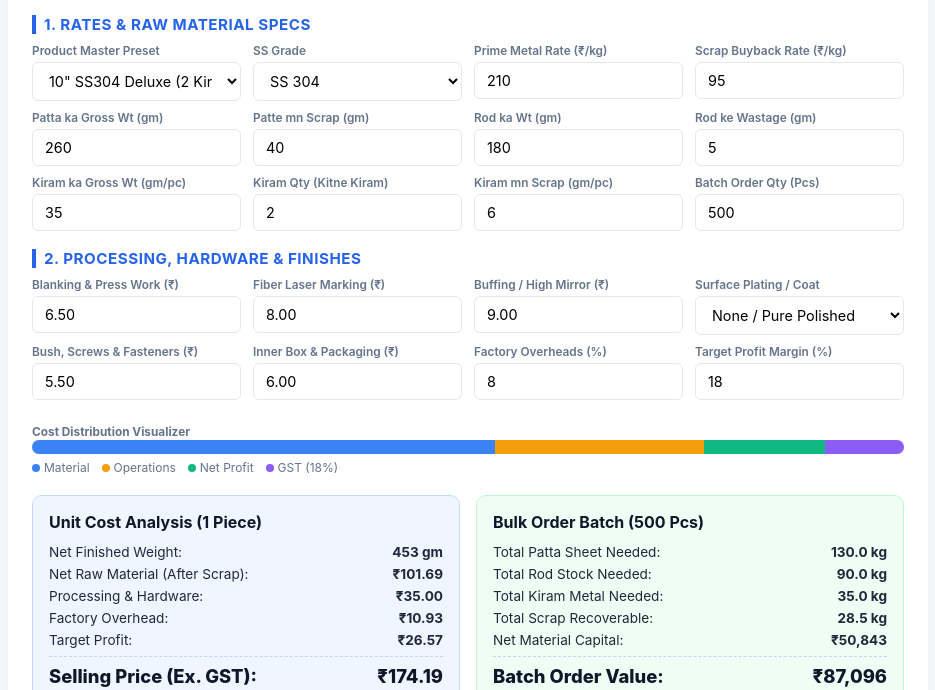
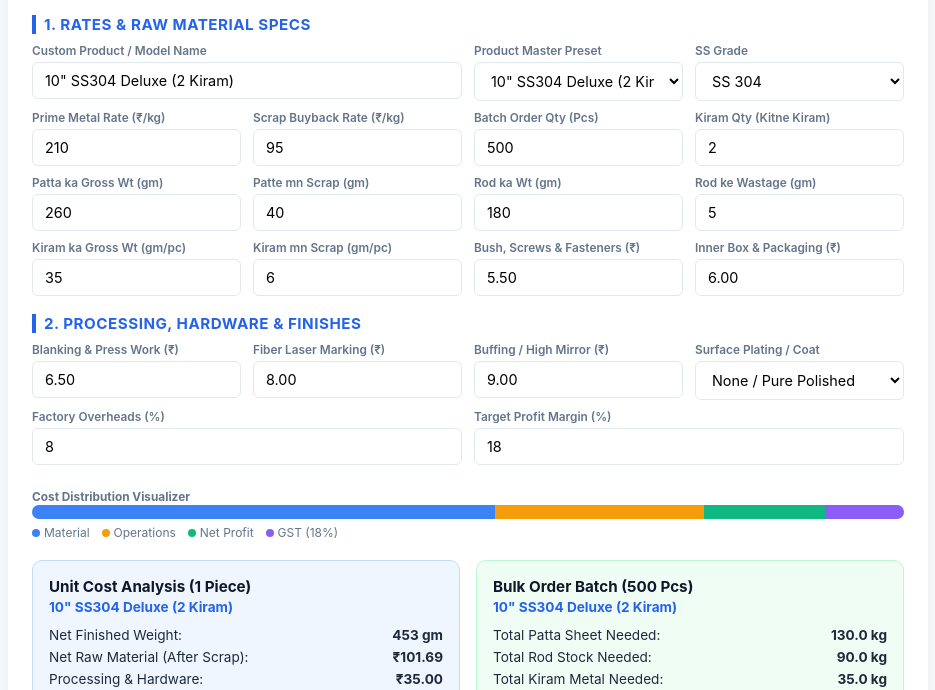
Before and after one commit to kamal19742002-siddhi/aldrop-erp, a plain HTML site: page index.html in a window 1280 px wide. Shown: the part 103-793 px from the top of the page, without its empty margins (172-1107 px from the left). Drawn offline with Linux system fonts and the light colour scheme.

Commit message:
Update index.html

```diff
--- a/index.html
+++ b/index.html
@@ -53,7 +53,8 @@
     .card-box { padding: 16px; border-radius: 10px; border: 1px solid var(--border); }
     .card-single { background: #eff6ff; border-color: #bfdbfe; }
     .card-batch { background: #f0fdf4; border-color: #bbf7d0; }
-    .card-box h3 { font-size: 1rem; margin-bottom: 12px; color: var(--primary); }
+    .card-box h3 { font-size: 0.95rem; margin-bottom: 12px; color: var(--primary); display: flex; flex-direction: column; gap: 3px; }
+    .product-badge { font-size: 0.85rem; color: var(--accent); font-weight: 700; word-break: break-word; }
     .row { display: flex; justify-content: space-between; font-size: 0.85rem; margin-bottom: 6px; }
     .row.total { font-weight: 800; font-size: 1.15rem; border-top: 1px dashed #cbd5e1; padding-top: 8px; margin-top: 8px; color: var(--primary); }
 
@@ -91,6 +92,10 @@
   <!-- Section 1: Rates & Item Master -->
   <div class="section-title">1. Rates & Raw Material Specs</div>
   <div class="grid-4">
+    <div class="form-group" style="grid-column: span 2;">
+      <label>Custom Product / Model Name</label>
+      <input type="text" id="customProductName" value='10" SS304 Deluxe (2 Kiram)' placeholder="e.g. 10 inch Antique Floral Aldrop" />
+    </div>
     <div class="form-group">
       <label>Product Master Preset</label>
       <select id="presetSelect" onchange="applyPreset()">
@@ -108,6 +113,9 @@
         <option value="304" selected>SS 304</option>
       </select>
     </div>
+  </div>
+
+  <div class="grid-4" style="margin-top: 10px;">
     <div class="form-group">
       <label>Prime Metal Rate (₹/kg)</label>
       <input type="number" id="matRate" value="210" />
@@ -115,6 +123,14 @@
     <div class="form-group">
       <label>Scrap Buyback Rate (₹/kg)</label>
       <input type="number" id="scrapRate" value="95" />
+    </div>
+    <div class="form-group">
+      <label>Batch Order Qty (Pcs)</label>
+      <input type="number" id="batchQty" value="500" />
+    </div>
+    <div class="form-group">
+      <label>Kiram Qty (Kitne Kiram)</label>
+      <input type="number" id="kiramQty" value="2" min="1" />
     </div>
   </div>
 
@@ -145,16 +161,16 @@
       <input type="number" id="kiramWt" value="35" />
     </div>
     <div class="form-group">
-      <label>Kiram Qty (Kitne Kiram)</label>
-      <input type="number" id="kiramQty" value="2" min="1" />
-    </div>
-    <div class="form-group">
       <label>Kiram mn Scrap (gm/pc)</label>
       <input type="number" id="kiramScrapWt" value="6" />
     </div>
     <div class="form-group">
-      <label>Batch Order Qty (Pcs)</label>
-      <input type="number" id="batchQty" value="500" />
+      <label>Bush, Screws & Fasteners (₹)</label>
+      <input type="number" id="hardwareCost" value="5.50" />
+    </div>
+    <div class="form-group">
+      <label>Inner Box & Packaging (₹)</label>
+      <input type="number" id="packCost" value="6.00" />
     </div>
   </div>
 
@@ -187,14 +203,6 @@
 
   <div class="grid-4" style="margin-top: 10px;">
     <div class="form-group">
-      <label>Bush, Screws & Fasteners (₹)</label>
-      <input type="number" id="hardwareCost" value="5.50" />
-    </div>
-    <div class="form-group">
-      <label>Inner Box & Packaging (₹)</label>
-      <input type="number" id="packCost" value="6.00" />
-    </div>
-    <div class="form-group">
       <label>Factory Overheads (%)</label>
       <input type="number" id="overheadPct" value="8" />
     </div>
@@ -224,7 +232,10 @@
   <!-- Dashboards: Per Piece vs Batch Order -->
   <div class="dashboard-grid">
     <div class="card-box card-single">
-      <h3>Unit Cost Analysis (1 Piece)</h3>
+      <h3>
+        <span>Unit Cost Analysis (1 Piece)</span>
+        <span class="product-badge" id="outDisplayProductNameSingle">10" SS304 Deluxe (2 Kiram)</span>
+      </h3>
       <div class="row"><span>Net Finished Weight:</span><strong id="outNetWeight">0 gm</strong></div>
       <div class="row"><span>Net Raw Material (After Scrap):</span><strong id="outMatCost">₹0.00</strong></div>
       <div class="row"><span>Processing & Hardware:</span><strong id="outProcCost">₹0.00</strong></div>
@@ -235,7 +246,10 @@
     </div>
 
     <div class="card-box card-batch">
-      <h3>Bulk Order Batch (<span id="outBatchQtyLabel">500</span> Pcs)</h3>
+      <h3>
+        <span>Bulk Order Batch (<span id="outBatchQtyLabel">500</span> Pcs)</span>
+        <span class="product-badge" id="outDisplayProductNameBatch">10" SS304 Deluxe (2 Kiram)</span>
+      </h3>
       <div class="row"><span>Total Patta Sheet Needed:</span><strong id="outBatchSheet">0.0 kg</strong></div>
       <div class="row"><span>Total Rod Stock Needed:</span><strong id="outBatchRod">0.0 kg</strong></div>
       <div class="row"><span>Total Kiram Metal Needed:</span><strong id="outBatchKiram">0.0 kg</strong></div>
@@ -261,14 +275,26 @@
   };
 
   function applyPreset() {
-    const val = document.getElementById('presetSelect').value;
+    const sel = document.getElementById('presetSelect');
+    const val = sel.value;
     if (presets[val]) {
       for (const [key, num] of Object.entries(presets[val])) {
         if (document.getElementById(key)) document.getElementById(key).value = num;
       }
+      const selectedLabel = sel.options[sel.selectedIndex].text;
+      document.getElementById('customProductName').value = selectedLabel;
+      updateProductTitles();
       calculateAll();
     }
   }
+
+  function updateProductTitles() {
+    const name = document.getElementById('customProductName').value.trim() || 'Custom Aldrop';
+    document.getElementById('outDisplayProductNameSingle').textContent = name;
+    document.getElementById('outDisplayProductNameBatch').textContent = name;
+  }
+
+  document.getElementById('customProductName').addEventListener('input', updateProductTitles);
 
   let pwaPrompt;
   const banner = document.getElementById('installBanner');
@@ -354,7 +380,7 @@
     document.getElementById('outBatchInvoice').textContent = '₹' + Math.round(unitIncTax * batchQty).toLocaleString('en-IN');
 
     // Visual Cost Progress Bar
-    const totalWithoutTax = unitExTax;
+    const totalWithoutTax = unitExTax || 1;
     const pMat = (netMatCost / totalWithoutTax) * 100;
     const pProc = ((totalOps + overhead) / totalWithoutTax) * 100;
     const pProf = (profit / totalWithoutTax) * 100;
@@ -378,6 +404,7 @@
         if (data[el.id] !== undefined) el.value = data[el.id];
       });
     }
+    updateProductTitles();
   }
 
   loadActiveSettings();
```
